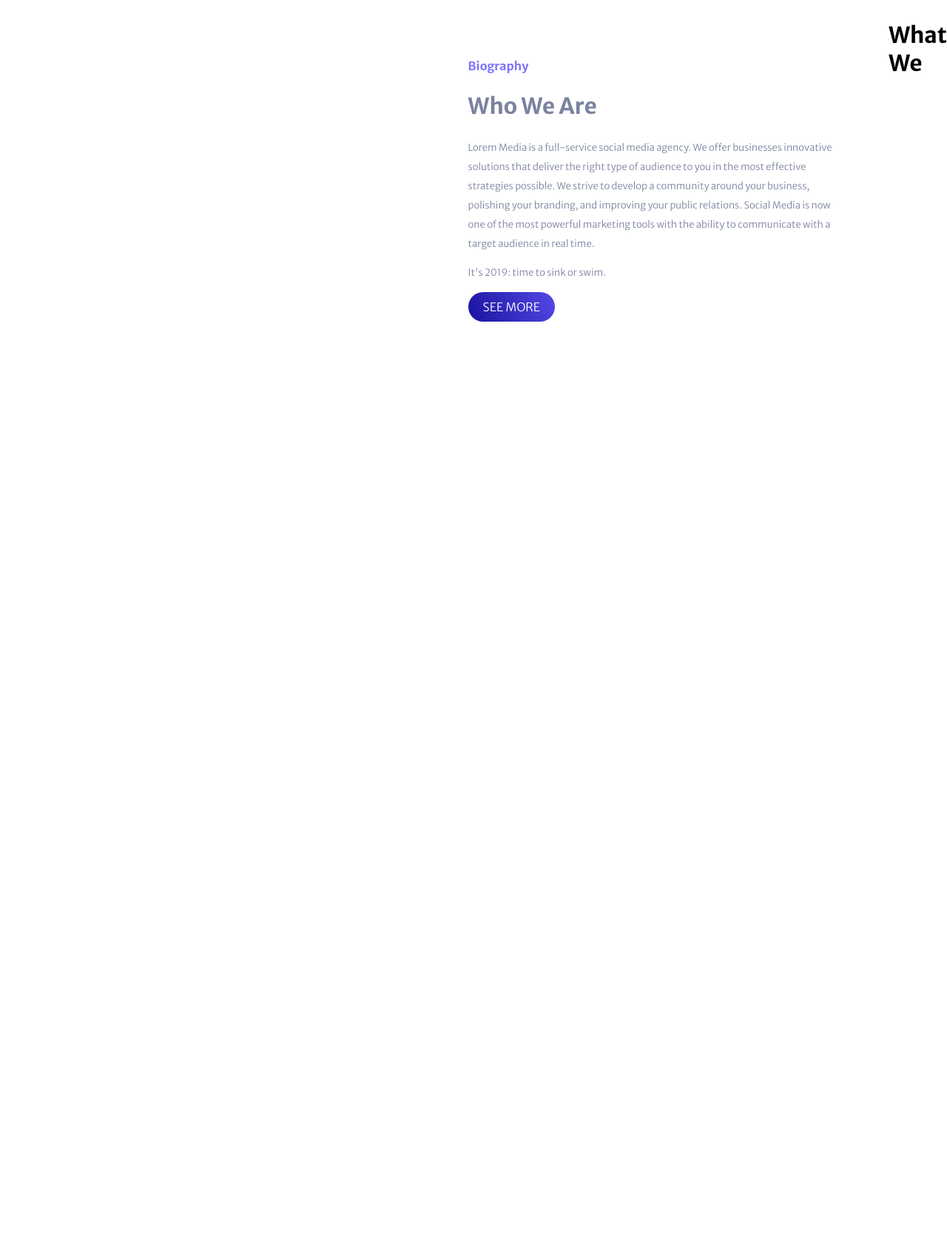
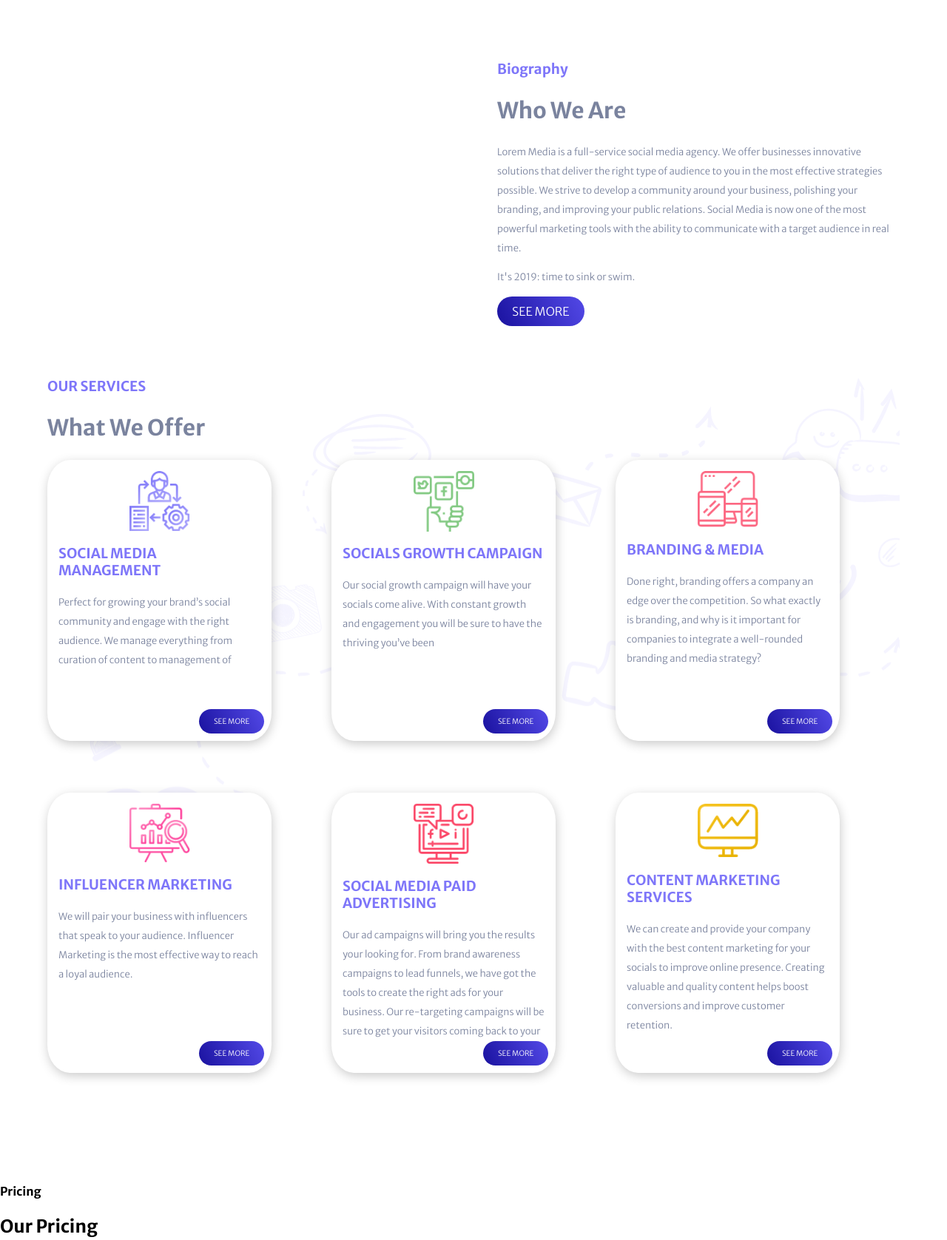
Before and after one commit to Antardas/marking-page, a plain HTML site: page index.html in a window 1280 px wide. Shown: the part 696-2373 px from the top of the page at 74% size. Before the commit the page ends 1201 px from the top, so only its background shows below. Drawn offline with Linux system fonts and the light colour scheme.

Commit message:
Add Feture Section

```diff
--- a/css/style.css
+++ b/css/style.css
@@ -117,4 +117,46 @@ a {
 }
 .primary-heading {
     font-size: 30px;
+    color: #7A839E;
 }
+                /* Start Services Section */
+.services {
+    width: 90%;
+    margin: 0 auto;
+    background-image: url(../images/idea.png);
+    margin-bottom: 150px;
+}
+.card {
+    width: 30%;
+    padding: 1.3%;
+    box-shadow: 1px 4px 15px -1px #0000003b;
+    margin-right: 7%;
+    border-radius: 10%;
+    min-height: 350px;
+    background-color: #ffffff;
+    position: relative;
+}
+
+.card img {
+    display: block;
+    width: 30%;
+    margin: 0 auto;
+}
+.btn-small {
+    background-image: linear-gradient(63deg, #1A129F, #5349E7);
+    color: white;
+    padding: 10px 20px;
+    display: inline-block;
+    border-radius: 20px;
+    text-transform: uppercase;
+    position: absolute;
+    font-size: 10px;
+    bottom: 10px;
+    right: 10px;
+}
+                /* End Services Section */
+
+                /* start pricing section */
+.pricing {
+
+}
--- a/index.html
+++ b/index.html
@@ -48,7 +48,7 @@
         </div>
 
         <div class="col-1-2 about-text">
-            <p class="primary-paragraph">Biography</p>
+            <h3 class="primary-paragraph">Biography</h3>
             <h2 class="primary-heading">Who We Are</h2>
             <p class="secondary-paragraph">Lorem Media is a full-service social media agency. We offer businesses
             innovative solutions that deliver the right type of audience to you in the most
@@ -65,10 +65,91 @@
 
           <!-- start Services Section -->
 
-          <section class="services">
-              <h2 class="primary-heading">What We</h2>
-          </section>
+
     </section>
+    <section class="services">
+        <h3 class="primary-paragraph">OUR SERVICES</h3>
+        <h2 class="primary-heading">What We Offer</h2>
+
+        <div class="row-1 half-width">
+            <div class="card">
+                <img src="images/001-process.png" alt="Processing">
+                <h3 class="primary-paragraph">SOCIAL MEDIA MANAGEMENT</h3>
+                <p class="secondary-paragraph">Perfect for growing your brand’s social
+                    community and engage with the right
+                    audience. We manage everything from curation
+                    of content to management of</p>
+                <a href="" class="btn-small">see more</a>
+            </div>
+            <div class="card">
+                <img src="images/002-social-media.png" alt="">
+                <h3 class="primary-paragraph">SOCIALS GROWTH CAMPAIGN</h3>
+                <p class="secondary-paragraph">Our social growth campaign will have your
+                    socials come alive.
+                    With constant growth and engagement you
+                    will be sure to have the thriving you’ve been </p>
+                <a href="" class="btn-small">see more</a>
+            </div>
+            <div class="card">
+                <img src="images/003-responsive.png" alt="">
+                <h3 class="primary-paragraph">BRANDING & MEDIA</h3>
+                <p class="secondary-paragraph">Done right, branding offers a company an
+                    edge over the competition. So what exactly is
+                    branding, and why is it important for
+                    companies to integrate a well-rounded
+                    branding and media strategy?
+                    </p>
+                <a href="" class="btn-small">see more</a>
+            </div>
+
+        </div>
+        <div class="row-1 half-width">
+            <div class="card">
+                <img src="images/007-analysis.png" alt="">
+                <h3 class="primary-paragraph">INFLUENCER MARKETING</h3>
+                <p class="secondary-paragraph">We will pair your business with influencers
+                    that speak to your audience. Influencer
+                    Marketing is the most effective way to
+                    reach a loyal audience.
+                    </p>
+                <a href="" class="btn-small">see more</a>
+            </div>
+            <div class="card">
+                <img src="images/004-social-media-1.png" alt="">
+                <h3 class="primary-paragraph">SOCIAL MEDIA PAID ADVERTISING </h3>
+                <p class="secondary-paragraph">Our ad campaigns will bring you the results
+                    your looking for. From brand awareness
+                    campaigns to lead funnels, we have got the
+                    tools to create the right ads for your
+                    business. Our re-targeting campaigns will be
+                    sure to get your visitors coming back to your </p>
+                <a href="" class="btn-small">see more</a>
+            </div>
+            <div class="card">
+                <img src="images/008-computer.png" alt="">
+                <h3 class="primary-paragraph">CONTENT MARKETING SERVICES</h3>
+                <p class="secondary-paragraph">We can create and provide your company
+                    with the best content marketing for your
+                    socials to improve online presence. Creating
+                    valuable and quality content helps boost
+                    conversions and improve customer retention.
+                    </p>
+                <a href="" class="btn-small">see more</a>
+            </div>
+        </div>
+     </section>
+               <!-- End Services Section -->
+
+               <!-- start Pricing Section -->
+     <section class="pricing">
+         <h4 class="secondary-section">Pricing</h4>
+         <h2 class="primary-section">Our Pricing</h2>
+         <div class="half-width">
+             <div class="card"></div>
+             <div class="card"></div>
+             <div class="card"></div>
+         </div>
+     </section>
 </body>
 
 </html>
```
